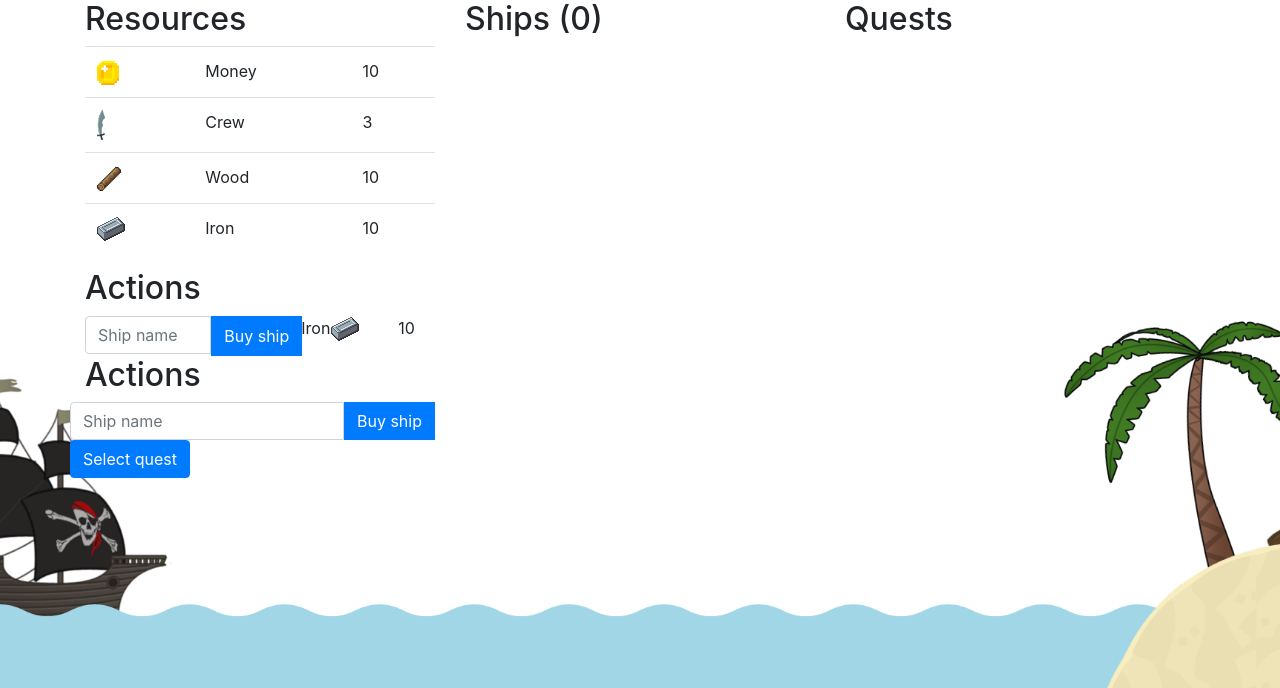
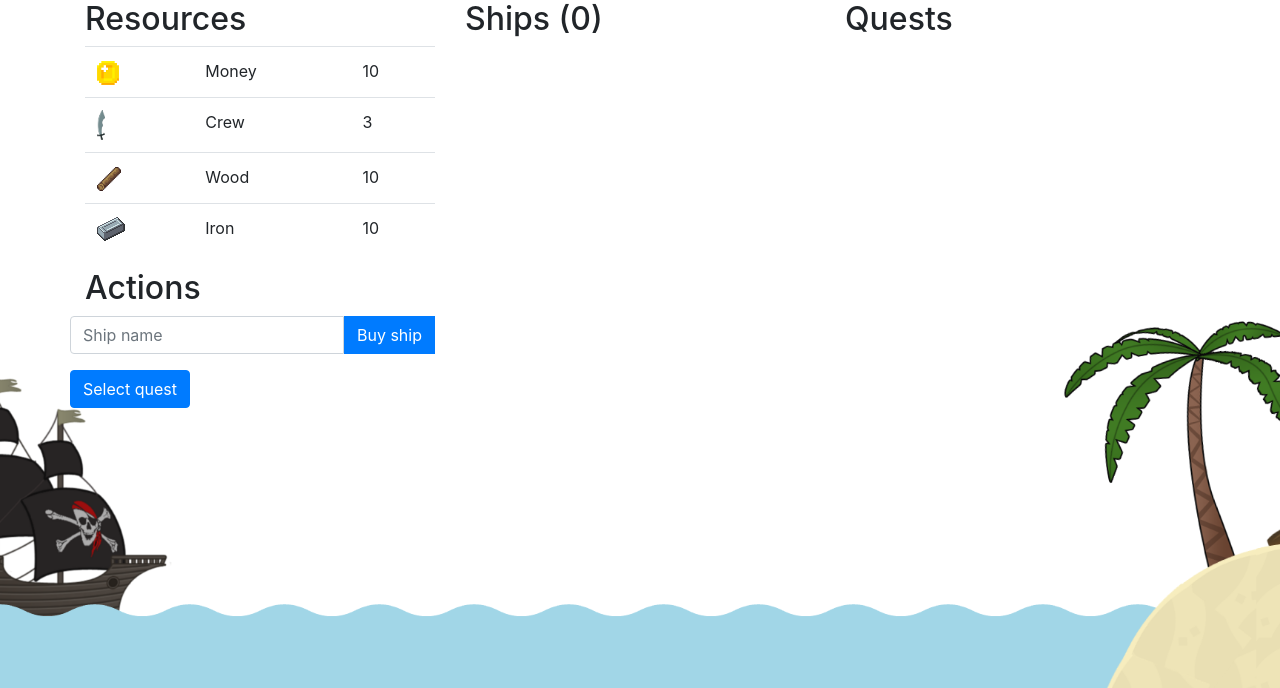
Before and after one commit to HE-Arc/PirateWar, a Django app: page /play/ in a window 1280 px wide. Shown: the part 112-800 px from the top of the page. Run offline with Django 3.2, Linux system fonts and the light colour scheme; the visitor is signed in with stand-in values (Sample User, id 1); data comes from the database, SQL or seed files in the repository; data that the repository does not hold is empty; some libraries are stand-ins or nearby versions.

Commit message:
correction page play

```diff
--- a/pirateWar/pirateWarApp/templates/play.html
+++ b/pirateWar/pirateWarApp/templates/play.html
@@ -34,21 +34,6 @@
             </tr>
             </tbody>
         </table>
-        <h2>Actions</h2>
-        <form method="post" action="{% url 'create-ship' %}">
-            {% csrf_token %}
-            <div class="input-group">
-                <input type="text" class="form-control" placeholder="Ship name"
-                       aria-label="Input group example" aria-describedby="btnGroupAddon" id="shipname" name="shipname">
-                <div class="input-group-prepend">
-                    <input type="submit" class="btn btn-primary" value="Buy ship">
-                </div>
-
-                <div class="row mh1">
-                    <div class="col-2">Iron</div>
-                    <div class="col"><img src="{% static 'img/iron.png' %}" alt="Iron" title="Iron"/></div>
-                    <div class="col">{{ player.iron }}</div>
-                </div>
 
         <h2>Actions</h2>
 
@@ -69,7 +54,7 @@
             <a class="btn btn-primary" href="{% url 'select-quest' %}">Select quest</a>
         </div>
 
-            </div>
+
         </form>
     </div>
     <div class="col">
```
Lines whose indentation alone changed are shown as unchanged.
